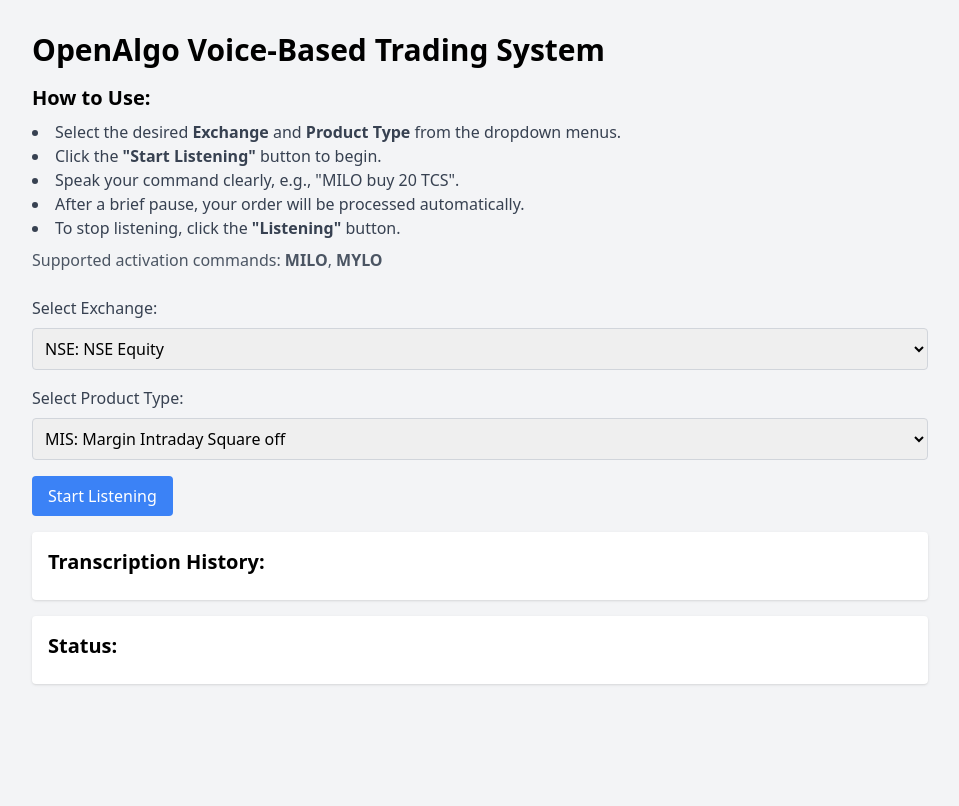
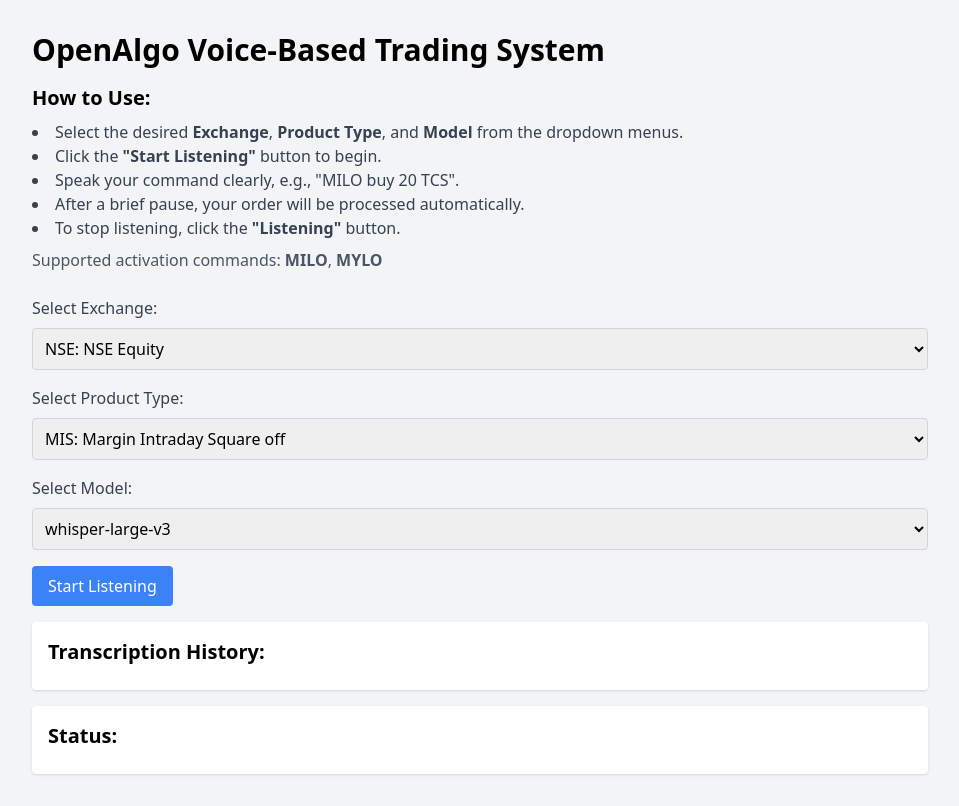
Before and after one commit to marketcalls/openalgo-voice-based-orders, a Flask app: page / in a window 1280 px wide. Shown: the whole page, without its empty margins (160-1119 px from the left). Before the commit the page ends 685 px from the top, so only its background shows below. Run offline with Flask 3, Linux system fonts and the light colour scheme; parts of the project's set-up code (start-up, migrations or seed data) failed here and were passed over; some libraries are stand-ins or nearby versions.

Commit message:
Updated Multiple Text to Speech Models

```diff
--- a/app.py
+++ b/app.py
@@ -115,7 +115,7 @@
 
 @sleep_and_retry
 @limits(calls=15, period=60)  # 15 calls per minute
-def call_groq_api(file_data):
+def call_groq_api(file_data, model):
     url = "https://api.groq.com/openai/v1/audio/transcriptions"
     headers = {
         "Authorization": f"Bearer {os.getenv('GROQ_API_KEY')}"
@@ -126,7 +126,7 @@
             "file": ("audio.webm", file_data, "audio/webm")
         }
         data = {
-            "model": "whisper-large-v3",
+            "model": model,
             "language": "en",
             "response_format": "verbose_json"
         }
@@ -251,13 +251,15 @@
         logger.error(f"Unsupported audio format: {file.mimetype}")
         return jsonify({"error": "Unsupported audio format"}), 400
 
-    # Retrieve Exchange and Product Type from form data
+    # Retrieve Exchange, Product Type, and Model from form data
     exchange = request.form.get('exchange')
     product_type = request.form.get('product_type')
+    model = request.form.get('model')
 
     # Validate Exchange and Product Type
     valid_exchanges = ["NSE", "NFO", "CDS", "BSE", "BFO", "BCD", "MCX", "NCDEX"]
     valid_product_types = ["CNC", "NRML", "MIS"]
+    valid_models = ["whisper-large-v3", "whisper-large-v3-turbo", "distil-whisper-large-v3-en"]
 
     if exchange not in valid_exchanges:
         logger.error(f"Invalid exchange selected: {exchange}")
@@ -267,10 +269,14 @@
         logger.error(f"Invalid product type selected: {product_type}")
         return jsonify({"error": f"Invalid product type selected: {product_type}"}), 400
 
+    if model not in valid_models:
+        logger.error(f"Invalid model selected: {model}")
+        return jsonify({"error": f"Invalid model selected: {model}"}), 400
+
     try:
         file_data = file.read()
         logger.info(f"Received audio file: name={file.filename}, size={len(file_data)} bytes, content_type={file.content_type}")
-        result = call_groq_api(file_data)
+        result = call_groq_api(file_data, model)
         logger.info(f"Transcription result: {result}")
 
         # Process the transcription and place order if valid
--- a/templates/index.html
+++ b/templates/index.html
@@ -14,7 +14,7 @@
         <div class="mb-6">
             <h2 class="text-xl font-semibold mb-2">How to Use:</h2>
             <ul class="list-disc list-inside text-gray-700">
-                <li>Select the desired <strong>Exchange</strong> and <strong>Product Type</strong> from the dropdown menus.</li>
+                <li>Select the desired <strong>Exchange</strong>, <strong>Product Type</strong>, and <strong>Model</strong> from the dropdown menus.</li>
                 <li>Click the <strong>"Start Listening"</strong> button to begin.</li>
                 <li>Speak your command clearly, e.g., "MILO buy 20  TCS".</li>
                 <li>After a brief pause, your order will be processed automatically.</li>
@@ -38,6 +38,16 @@
             <select id="productType" class="w-full p-2 border border-gray-300 rounded">
                 <option value="MIS">MIS: Margin Intraday Square off</option>
                 <option value="CNC">CNC: Cash &amp; Carry for equity</option>
+            </select>
+        </div>
+
+        <!-- Model Selection -->
+        <div class="mb-4">
+            <label for="model" class="block text-gray-700 font-medium mb-2">Select Model:</label>
+            <select id="model" class="w-full p-2 border border-gray-300 rounded">
+                <option value="whisper-large-v3">whisper-large-v3</option>
+                <option value="whisper-large-v3-turbo">whisper-large-v3-turbo</option>
+                <option value="distil-whisper-large-v3-en">distil-whisper-large-v3-en</option>
             </select>
         </div>
 
@@ -71,6 +81,7 @@
         const flashMessagesElement = document.getElementById('flashMessages');
         const exchangeSelect = document.getElementById('exchange');
         const productTypeSelect = document.getElementById('productType');
+        const modelSelect = document.getElementById('model');
         let mediaRecorder;
         let isListening = false;
         let audioContext;
@@ -160,6 +171,7 @@
             formData.append('file', audioBlob, 'audio.webm');
             formData.append('exchange', exchangeSelect.value);
             formData.append('product_type', productTypeSelect.value);
+            formData.append('model', modelSelect.value);
 
             try {
                 const response = await fetch('/transcribe', {
```
Also changed, not shown: README.md.
